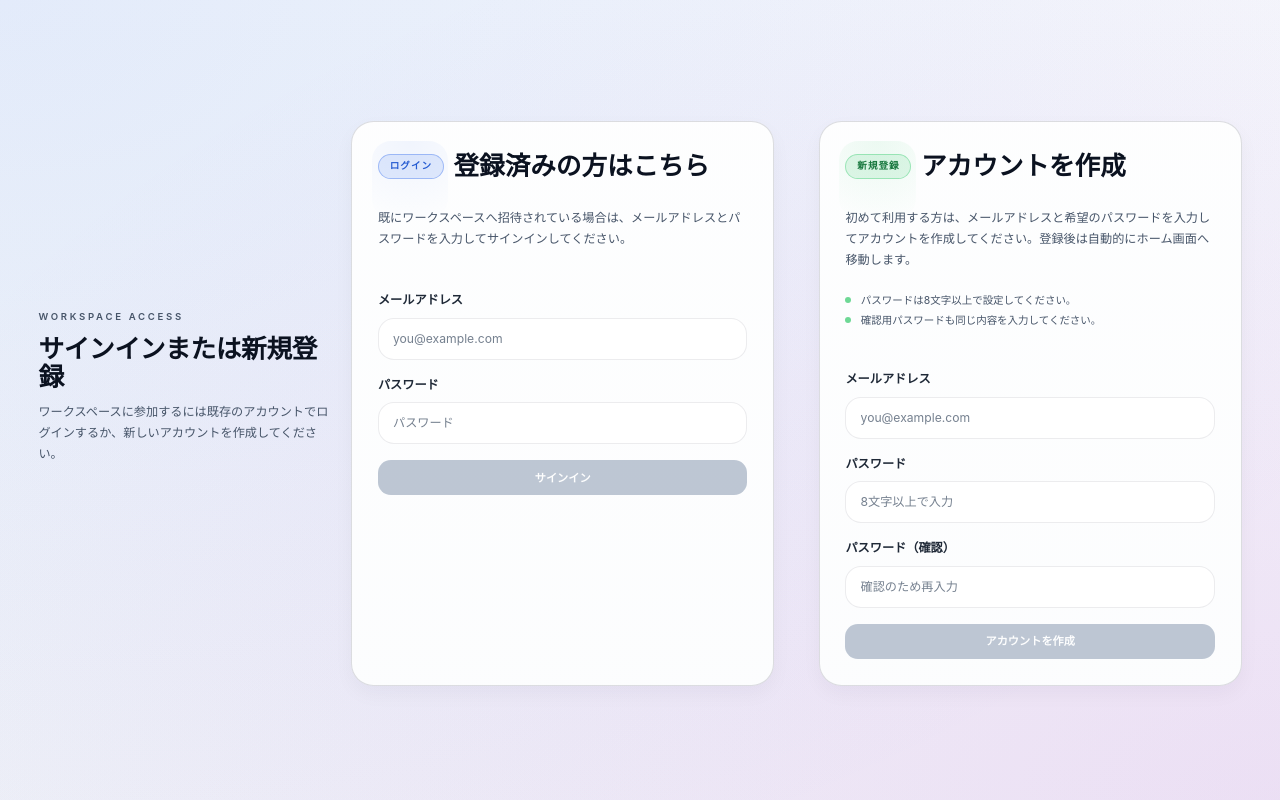
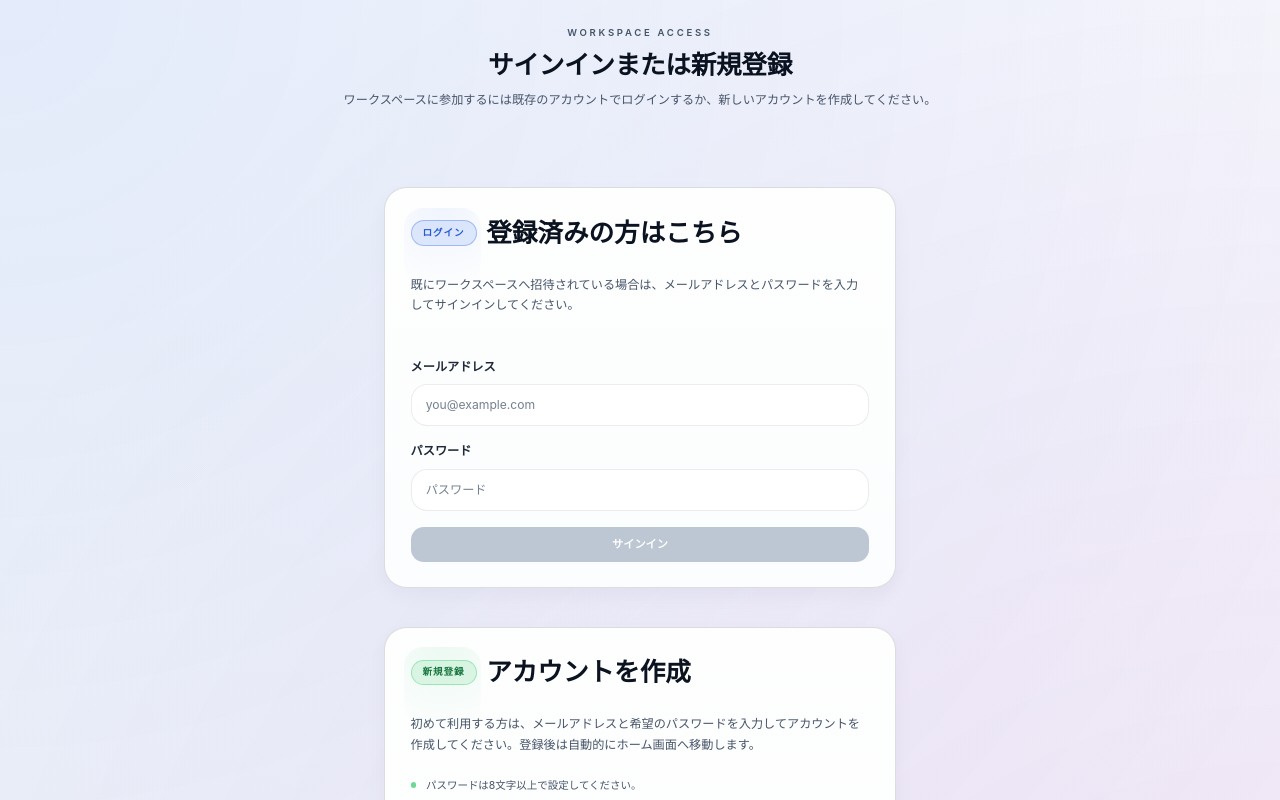
Before and after one commit to ist-h-i/todo-generator, an Angular app in the folder frontend/: page /login in a window 1280 px wide. Shown: the top 800 px of the page. Built offline with nearby package versions, Linux system fonts and the light colour scheme.

Commit message:
style: center auth stack and widen cards

```diff
--- a/frontend/src/styles/pages/_auth.scss
+++ b/frontend/src/styles/pages/_auth.scss
@@ -1,9 +1,12 @@
 .auth-page {
   min-height: 100vh;
   display: flex;
+  flex-direction: column;
   align-items: center;
-  justify-content: center;
-  padding: clamp(3rem, 6vw, 4.5rem) var(--shell-inline-padding, 1.5rem);
+  justify-content: flex-start;
+  gap: clamp(2.5rem, 6vw, 3.5rem);
+  padding: clamp(3rem, 6vw, 4.5rem) var(--shell-inline-padding, 1.5rem)
+    clamp(3rem, 6vw, 5rem);
   background:
     radial-gradient(
       120% 120% at 0% 0%,
@@ -43,27 +46,42 @@
 
 .auth-page__container {
   width: min(1040px, 100%);
+  display: flex;
+  flex-direction: column;
+  align-items: center;
+  gap: clamp(2rem, 5vw, 3rem);
 }
 
 .auth-page__grid {
-  display: grid;
-  gap: clamp(2.5rem, 6vw, 3.5rem);
-  align-items: stretch;
-  justify-items: center;
-}
-
-@media (min-width: 64rem) {
-  .auth-page__grid {
-    grid-template-columns: repeat(2, minmax(0, 1fr));
-  }
+  display: flex;
+  flex-direction: column;
+  gap: clamp(2rem, 5vw, 3rem);
+  align-items: center;
+  width: min(48rem, 100%);
+  margin-inline: auto;
 }
 
 .auth-card {
   position: relative;
   overflow: hidden;
   backdrop-filter: blur(10px);
-  width: min(36rem, 100%);
-  margin-inline: auto;
+  width: min(40rem, 100%);
+}
+
+.auth-page app-page-header .page-header {
+  justify-items: center;
+  text-align: center;
+}
+
+.auth-page app-page-header .page-header__content {
+  justify-items: center;
+  text-align: center;
+}
+
+@media (min-width: 64rem) {
+  .auth-page app-page-header .page-header {
+    grid-template-columns: minmax(0, 1fr);
+  }
 }
 
 .auth-card::after {
```
